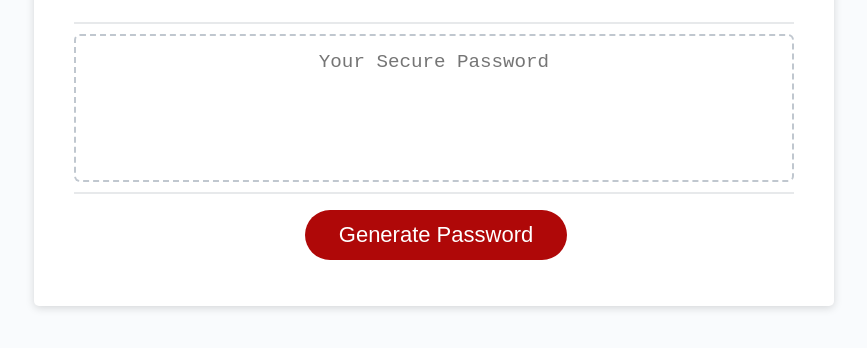
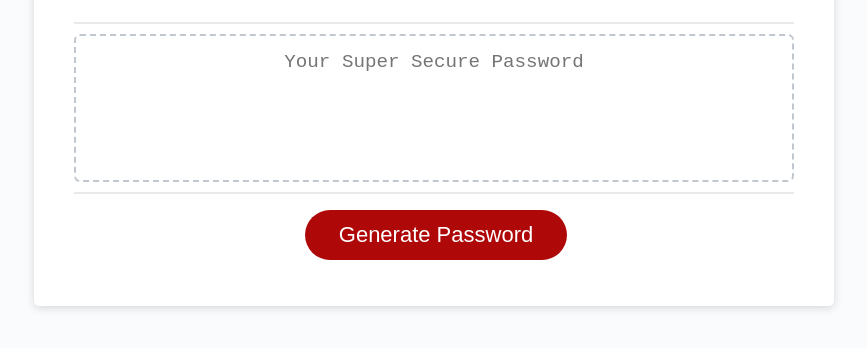
Before and after one commit to tburn3/urban-meme, a plain HTML site: page index.html in a window 1280 px wide. Shown: the part 214-562 px from the top of the page, without its empty margins (206-1073 px from the left). Drawn offline with Linux system fonts and the light colour scheme.

Commit message:
added fancy wording, lol

```diff
--- a/index.html
+++ b/index.html
@@ -20,7 +20,7 @@
           <textarea
             readonly
             id="password"
-            placeholder="Your Secure Password"
+            placeholder="Your Super Secure Password"
             aria-label="Generated Password"
           ></textarea>
         </div>
```
Also changed, not shown: 1 other file.
